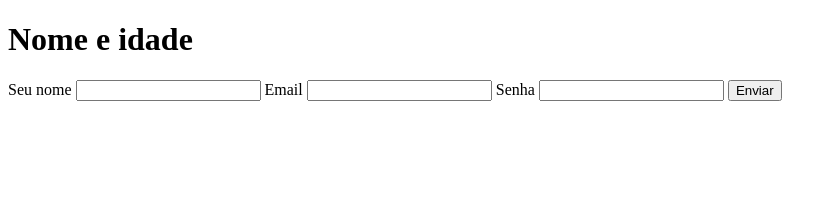
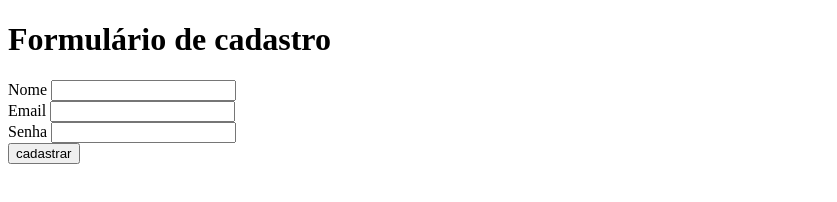
Before and after one commit to chico641/modulo_git, a plain HTML site: page index.html in a window 1280 px wide. Shown: the whole page, without its empty margins (0-837 px from the left). Drawn offline with Linux system fonts and the light colour scheme.

Commit message:
formatado

```diff
--- a/index.html
+++ b/index.html
@@ -1,24 +1,27 @@
 <!DOCTYPE html>
-<html lang="en">
+<html lang="pt-br">
 <head>
     <meta charset="UTF-8">
     <meta name="viewport" content="width=device-width, initial-scale=1.0">
     <title>Document</title>
 </head>
 <body>
-    <h1>Nome e idade</h1>
+    <h1><b>Formulário de cadastro</b></h1>
     <form>
-        <label for="name">Seu nome</label>
+        <label for="name">Nome</label>
         <input id="name" type="text" />
+        <br />
 
         <label for="email">Email</label>
         <input id="email" type="email" />
+        <br />
 
         <label for="senha">Senha</label>
         <input id="senha" type="password" />
+        <br />
 
         <button>
-            Enviar
+            cadastrar
         </button>
     </form>
 </body>
```
